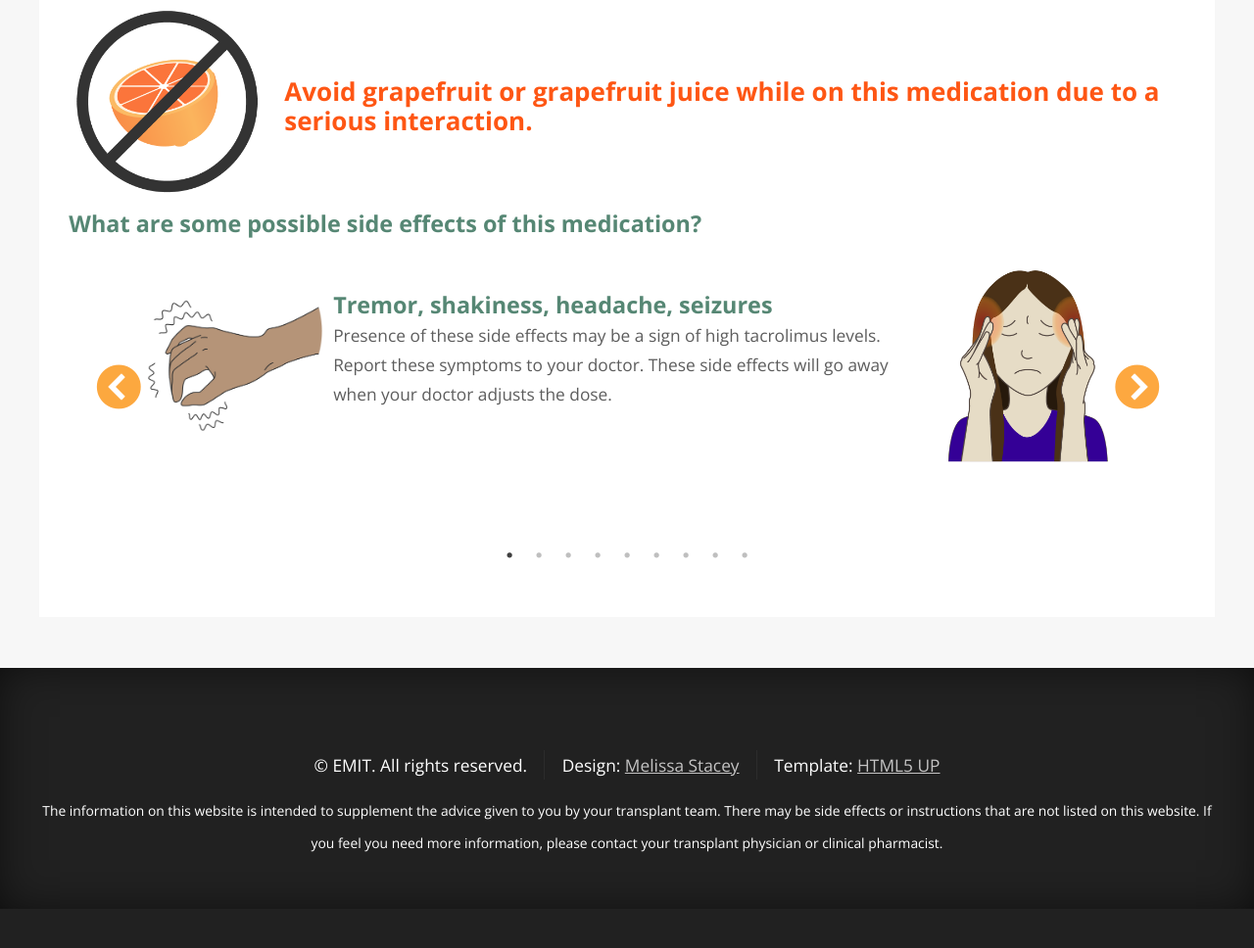
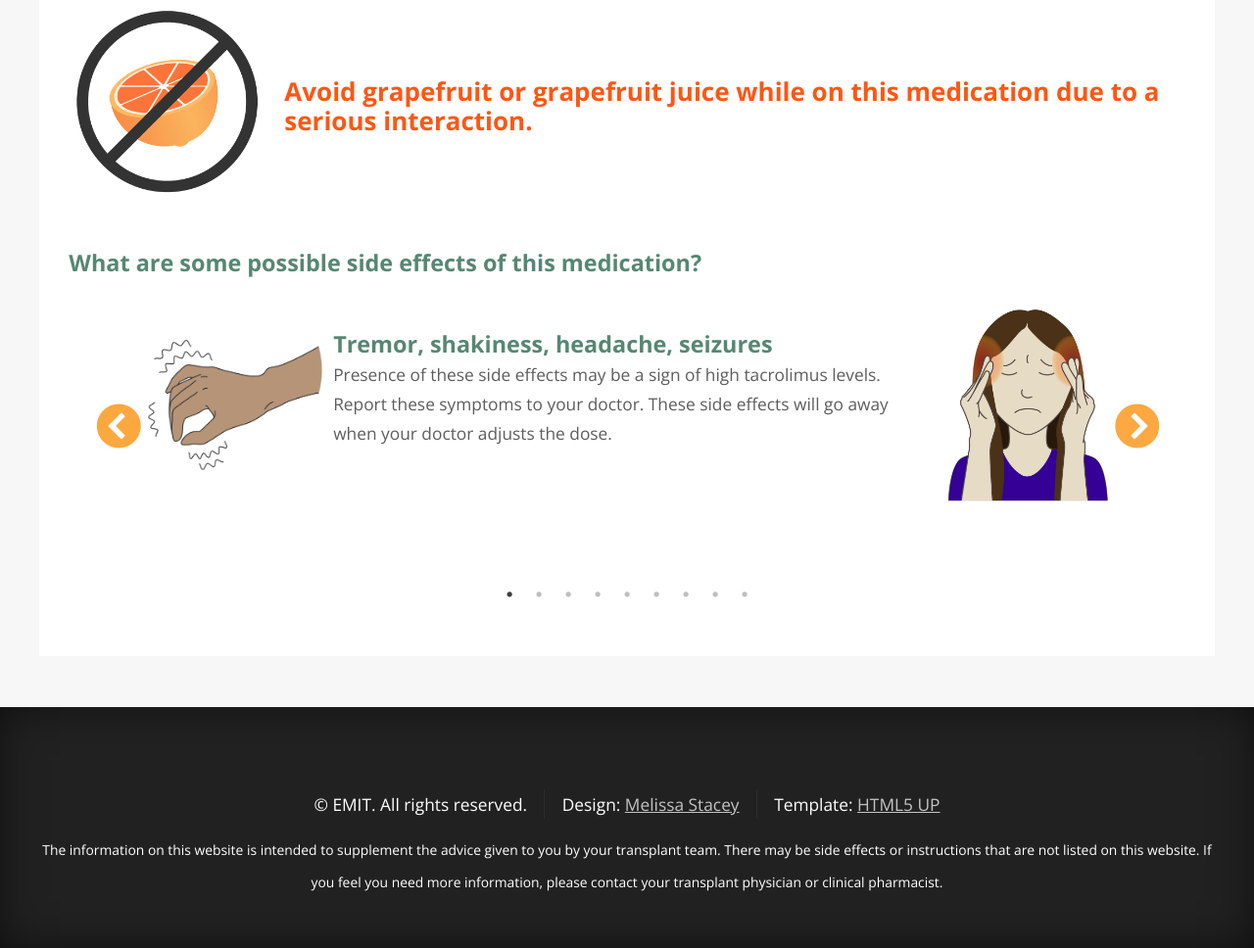
Before and after one commit to andrewgrant111/emit-website-and-api, a website: page public/anti-rejection-medication/tacrolimus/index.html in a window 1280 px wide. Shown: the part 1240-2208 px from the top of the page at 98% size. Before the commit the page ends 2168 px from the top, so only its background shows below. Drawn offline with nearby package versions, Linux system fonts and the light colour scheme.

Commit message:
slider margin fix 2

```diff
--- a/public/anti-rejection-medication/tacrolimus/index.html
+++ b/public/anti-rejection-medication/tacrolimus/index.html
@@ -152,7 +152,7 @@
                                     </table>
 								</section>
                                 </div>
-                                    <h3>What are some possible side effects of this medication?</h3>
+                                    <h3 style="margin-top:40px;">What are some possible side effects of this medication?</h3>
                                 <section class="slider">
                                     <div id="printOption" class="printOption">
                                         <div id="dashboard">
```
